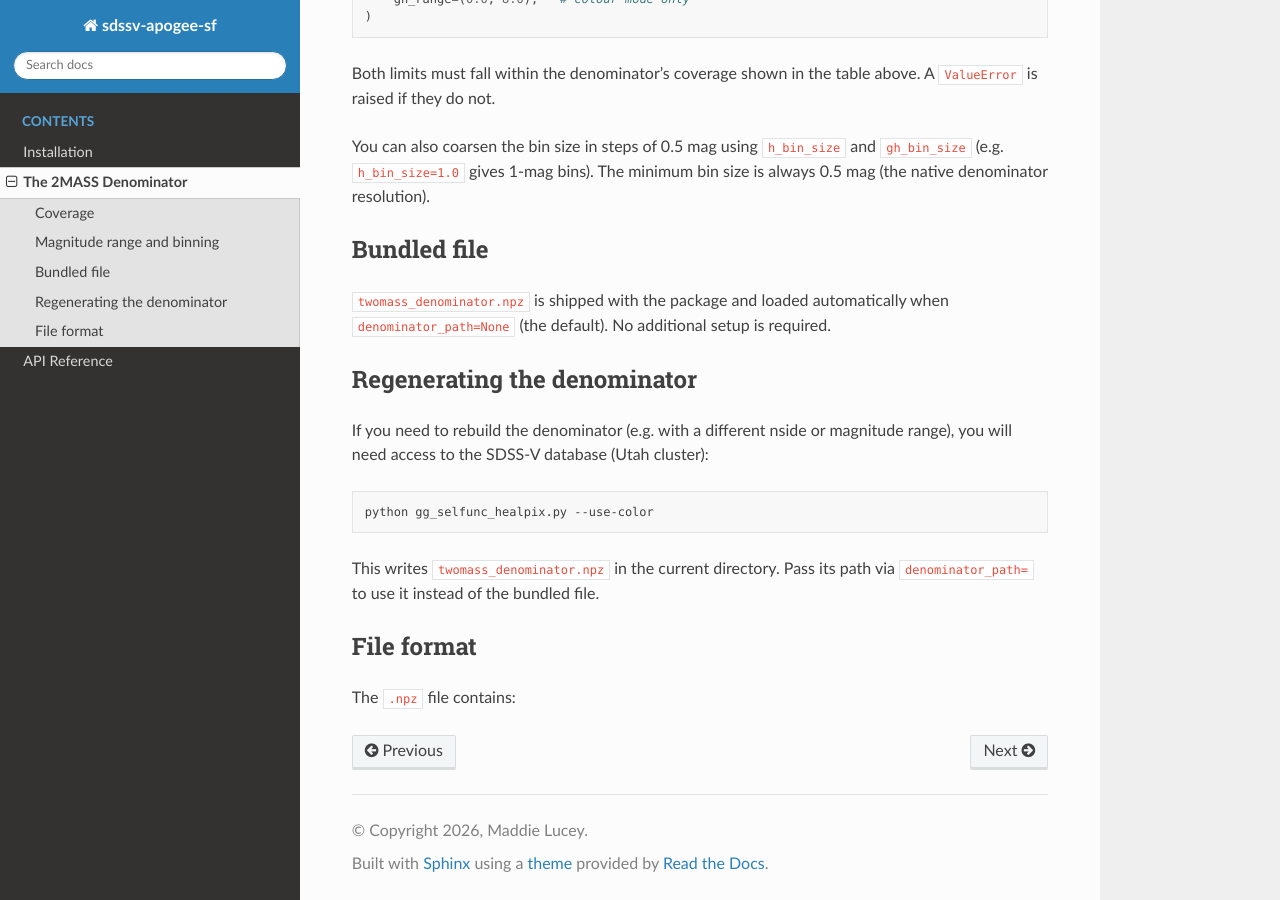
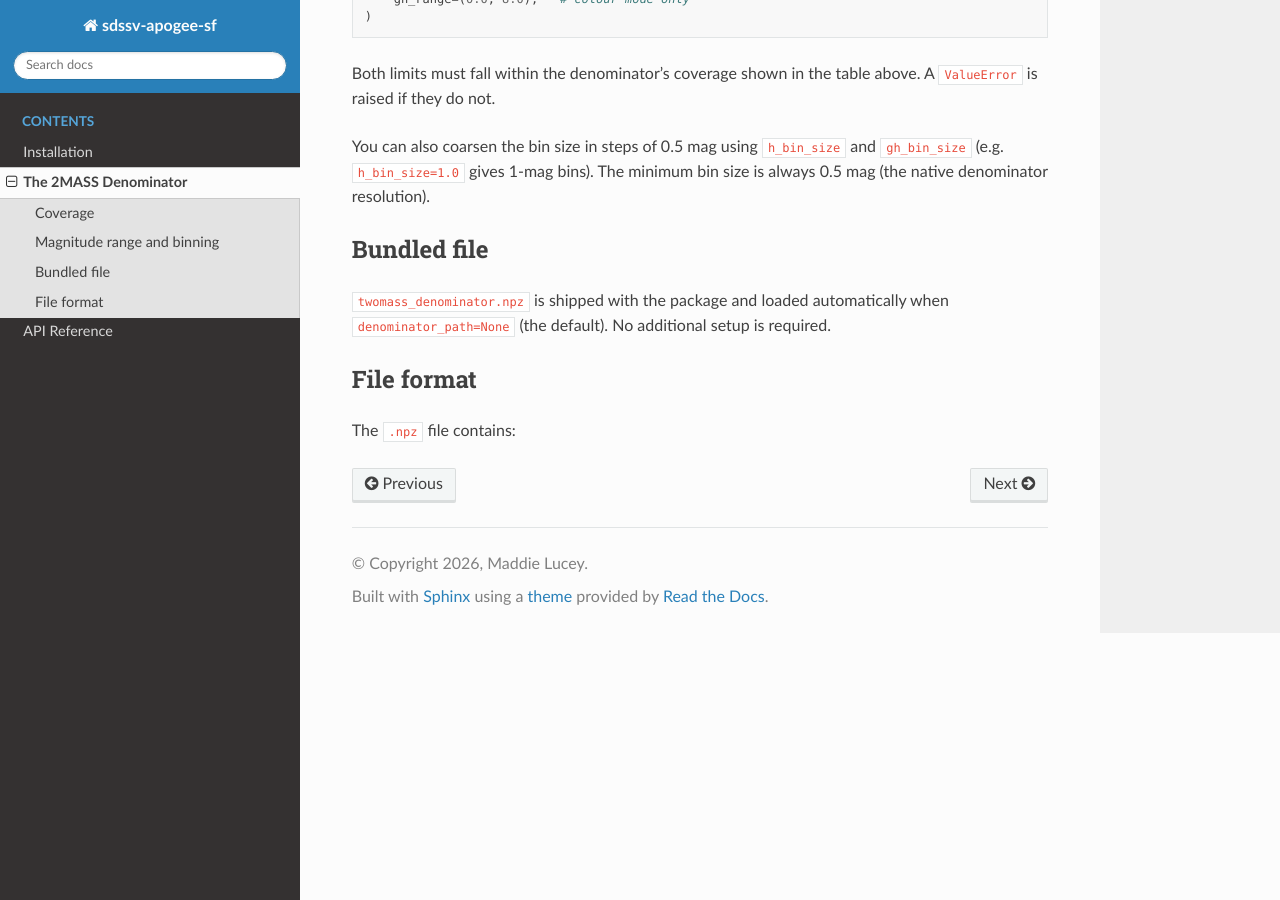
Before and after one commit to mlucey/sdssv_apogee_sf, a Sphinx documentation site: the page built from docs/denominator.rst, in a window 1280 px wide and 900 px high, scrolled down 922 px. Built offline with Sphinx 7.4.7 and the Read the Docs theme 3.1.0, drawn with Linux system fonts in a browser that asks for light colours.

Commit message:
docs: remove denominator regeneration section
Co-Authored-By: Claude Sonnet 4.6 <noreply@anthropic.com>

```diff
--- a/docs/denominator.rst
+++ b/docs/denominator.rst
@@ -60,19 +60,6 @@ Bundled file
 automatically when ``denominator_path=None`` (the default).  No additional
 setup is required.
 
-Regenerating the denominator
------------------------------
-
-If you need to rebuild the denominator (e.g. with a different nside or
-magnitude range), you will need access to the SDSS-V database (Utah cluster):
-
-.. code-block:: bash
-
-   python gg_selfunc_healpix.py --use-color
-
-This writes ``twomass_denominator.npz`` in the current directory.  Pass its
-path via ``denominator_path=`` to use it instead of the bundled file.
-
 File format
 -----------
 
```
